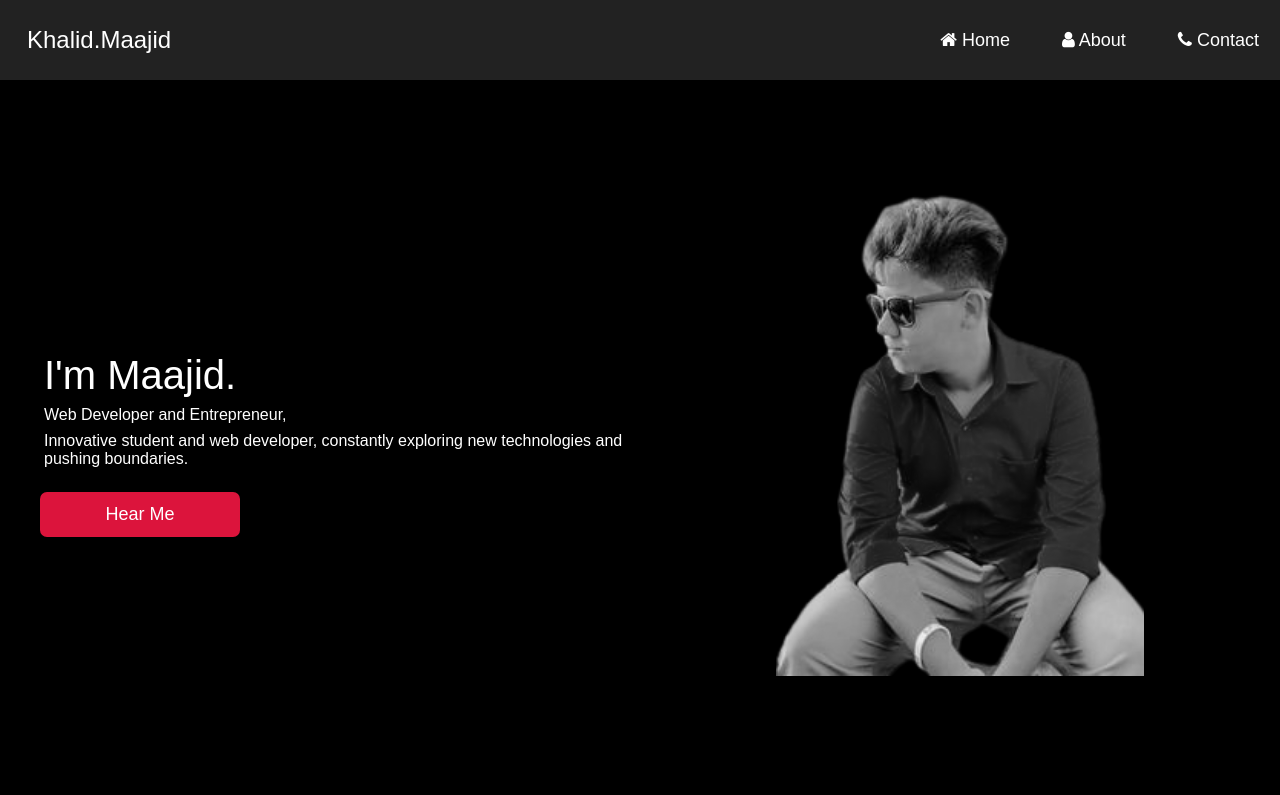
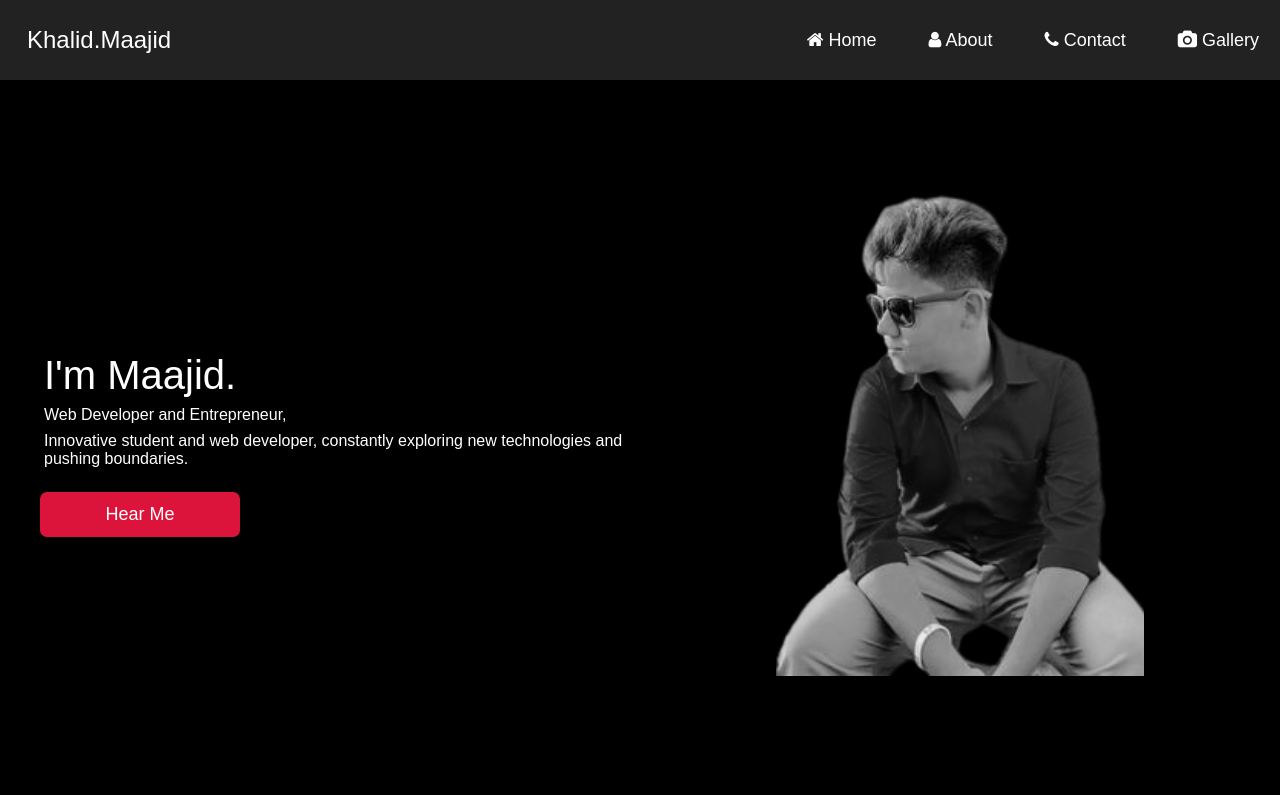
Before and after one commit to ahmedmaajid/personalwebsite, a plain HTML site: page index.html in a window 1280 px wide. Shown: the top 795 px of the page. Drawn offline with Linux system fonts and the light colour scheme.

Commit message:
Update index.html

```diff
--- a/index.html
+++ b/index.html
@@ -10,7 +10,7 @@
       rel="stylesheet"
       href="https://maxcdn.bootstrapcdn.com/font-awesome/4.7.0/css/font-awesome.min.css"
     />
-    <title>Ahmed Maajid - Personal Web Site.</title>
+    <title>Ahmed Maajid - Profolio.</title>
     <style>
       @import url("https://fonts.googleapis.com/css2?family=Alex+Brush&display=swap");
     </style>
@@ -35,6 +35,12 @@
           <a href="#contact"
             ><i class="fa fa-phone" aria-hidden="true"></i> Contact</a
           >
+        </li>
+        <li>
+          <a href="gallery.html">
+            <i class="fa fa-camera" aria-hidden="true"></i>
+            Gallery
+          </a>
         </li>
       </ul>
     </nav>
@@ -155,6 +161,10 @@
         <a href="mailto:ahamedmaajid87@gmail.com">Send Mail</a>
       </div>
     </section>
+
+    <footer>
+      <p>Designed By <a href="#home">Ahmed Maajid</a>.</p>
+    </footer>
     <script src="assets/scripts/main.js"></script>
   </body>
 </html>
```
